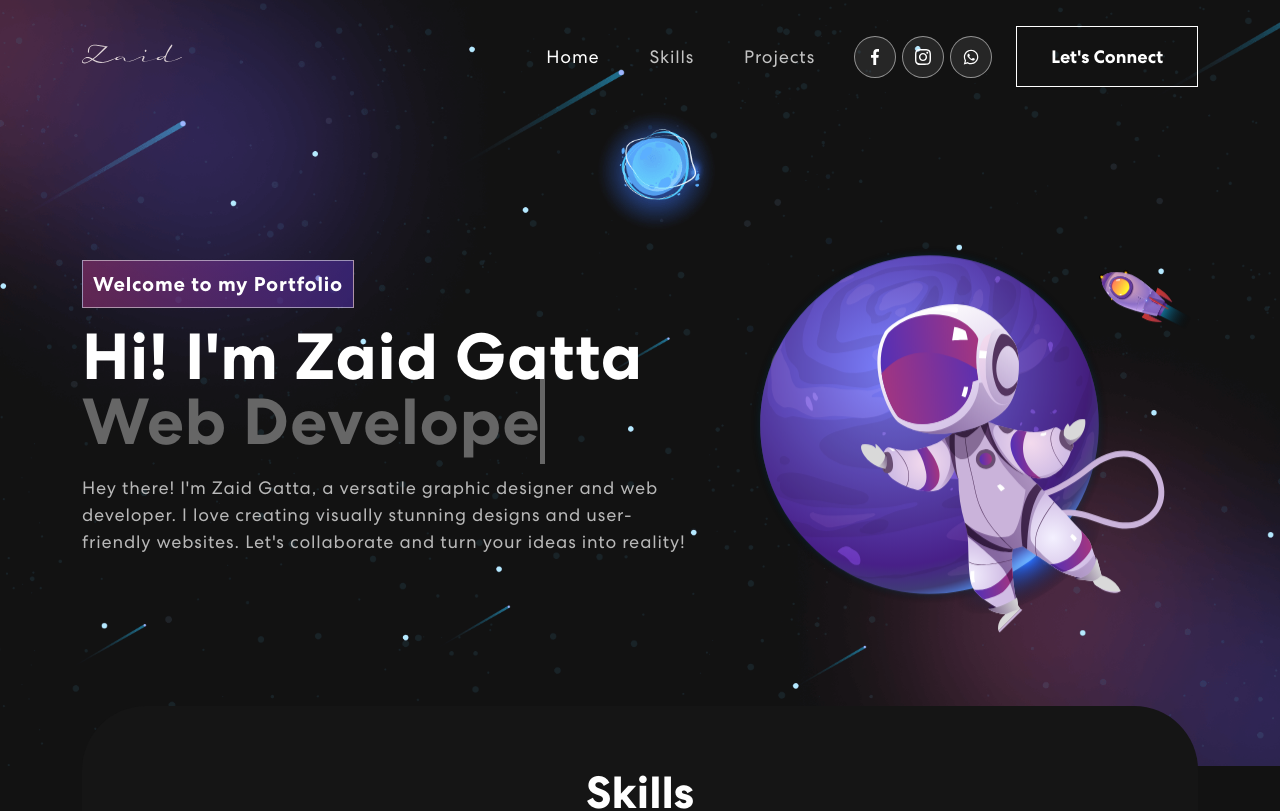
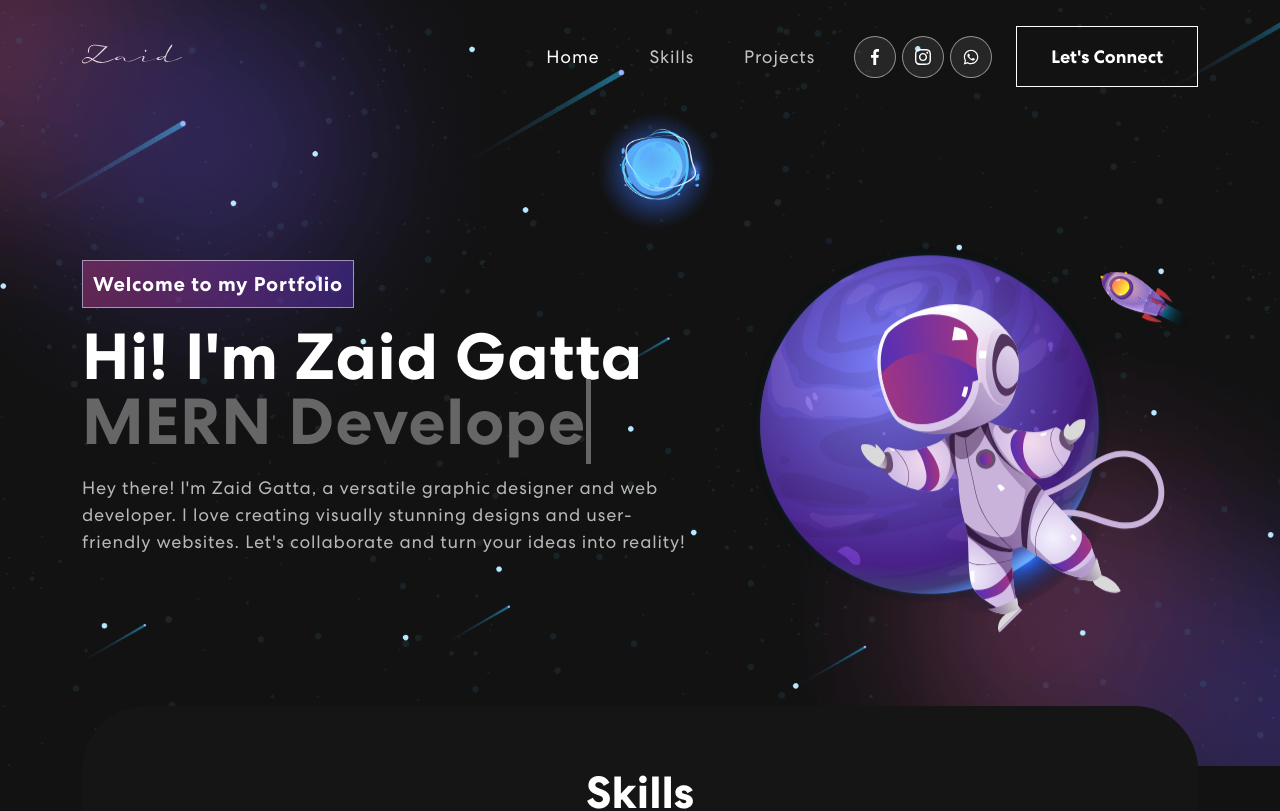
Before and after one commit to zaidgatta/portfolio-react, a React (Create React App) app: page / in a window 1280 px wide. Shown: the top 811 px of the page. Built offline with nearby package versions, Linux system fonts and the light colour scheme; no server answers.

Commit message:
Update Banner.js

```diff
--- a/src/components/Banner.js
+++ b/src/components/Banner.js
@@ -11,7 +11,7 @@ export const Banner = () => {
   const [text, setText] = useState('');
   const [delta, setDelta] = useState(300 - Math.random() * 100);
   const [index, setIndex] = useState(1);
-  const toRotate = [ "Web Developer", "Graphic Designer" ];
+  const toRotate = [ "MERN Developer", "Graphic Designer", "Artist" ];
   const period = 2000;
 
   useEffect(() => {
@@ -56,7 +56,7 @@ export const Banner = () => {
               {({ isVisible }) =>
               <div className={isVisible ? "animate__animated animate__fadeIn" : ""}>
                 <span className="tagline">Welcome to my Portfolio</span>
-                <h1>{`Hi! I'm Zaid Gatta`} <span className="txt-rotate" dataPeriod="1000" data-rotate='[ "Web Developer", "Graphic Designer" ]'><span className="wrap">{text}</span></span></h1>
+                <h1>{`Hi! I'm Zaid Gatta`} <span className="txt-rotate" dataPeriod="1000" data-rotate='[ "MERN Developer", "Graphic Designer", "Artist" ]'><span className="wrap">{text}</span></span></h1>
                   <p>Hey there! I'm Zaid Gatta, a versatile graphic designer and web developer. I love creating visually stunning designs and user-friendly websites. Let's collaborate and turn your ideas into reality!</p>
                  {/* <button onClick={() => console.log('connect')}>Download my CV <ArrowRightCircle size={25} className="rotate-arrow" /></button>*/}
               </div>}
```
